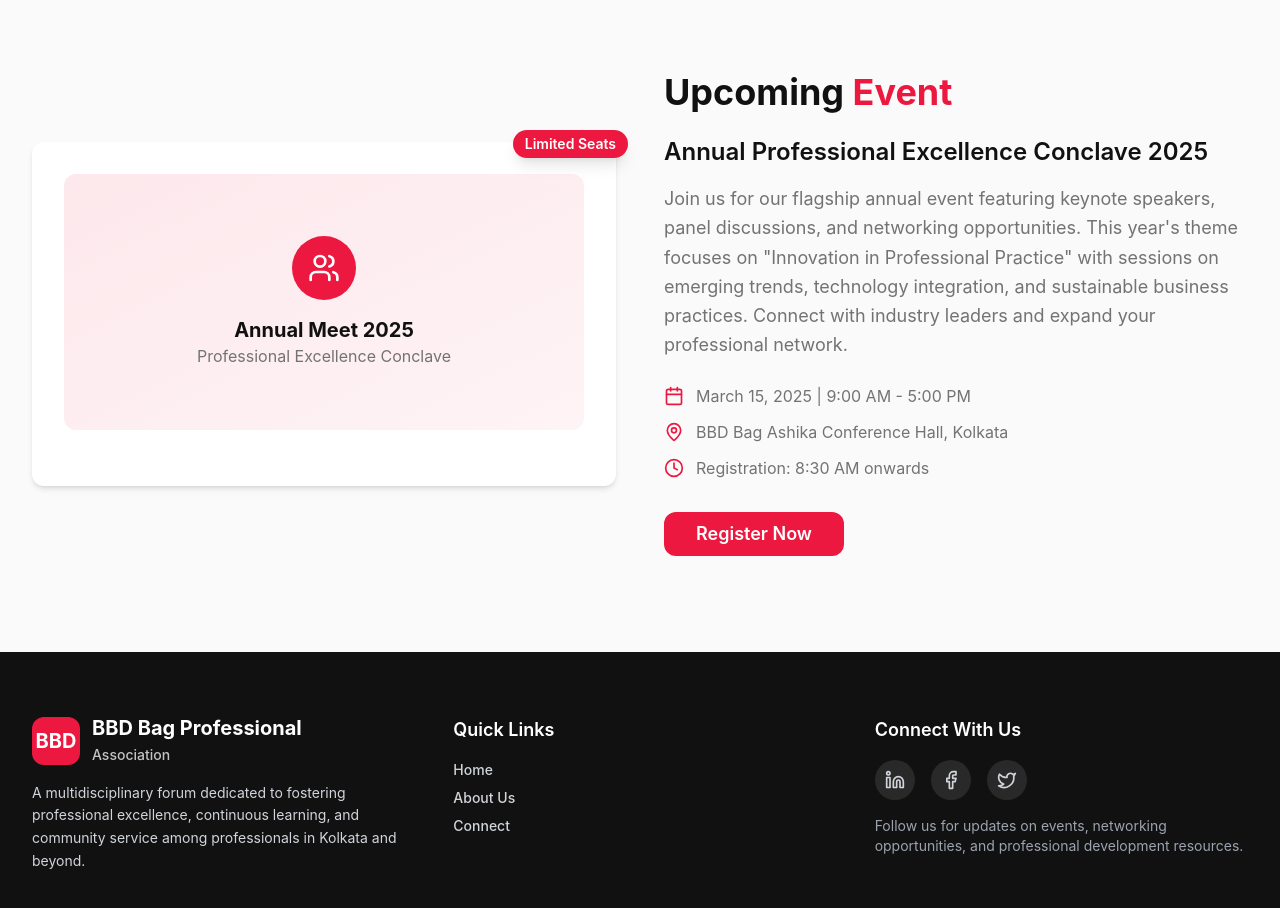
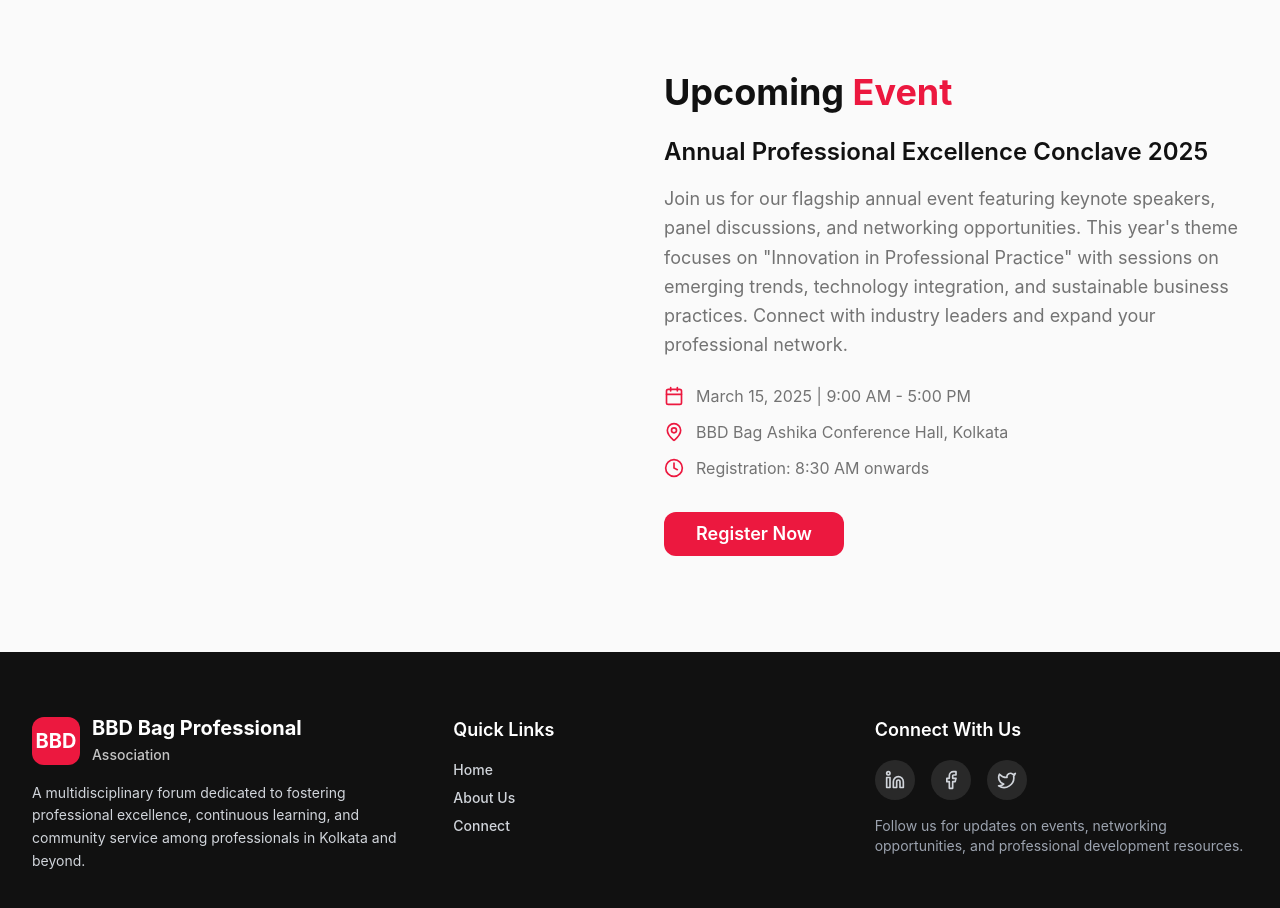
Before and after one commit to casanjibsanghi/bbdbag, a React (Vite) app: page / in a window 1280 px wide. Shown: the part 2660-3568 px from the top of the page. Built offline with nearby package versions, Linux system fonts and the light colour scheme; the HTML template or start-up script is replaced by a standard one.

Commit message:
Visual edit in Lovable

```diff
--- a/src/pages/Home.tsx
+++ b/src/pages/Home.tsx
@@ -147,23 +147,7 @@ const Home = () => {
           <div className="grid grid-cols-1 lg:grid-cols-2 gap-12 items-center">
             {/* Event Flyer */}
             <div className="animate-scale-in">
-              <div className="relative">
-                <div className="bg-white rounded-xl card-shadow p-8 text-center">
-                  <div className="w-full h-64 bg-gradient-to-br from-primary/10 to-primary/5 rounded-lg mb-6 flex items-center justify-center">
-                    <div className="text-center">
-                      <div className="w-16 h-16 bg-primary rounded-full flex items-center justify-center mx-auto mb-4">
-                        <Users className="w-8 h-8 text-white" />
-                      </div>
-                      <h3 className="text-xl font-bold text-secondary">Annual Meet 2025</h3>
-                      <p className="text-muted-foreground">Professional Excellence Conclave</p>
-                    </div>
-                  </div>
-                </div>
-                {/* Limited Seats Badge */}
-                <div className="absolute -top-3 -right-3 bg-primary text-white px-3 py-1 rounded-full text-sm font-semibold shadow-lg">
-                  Limited Seats
-                </div>
-              </div>
+
             </div>
 
             {/* Event Details */}
```
